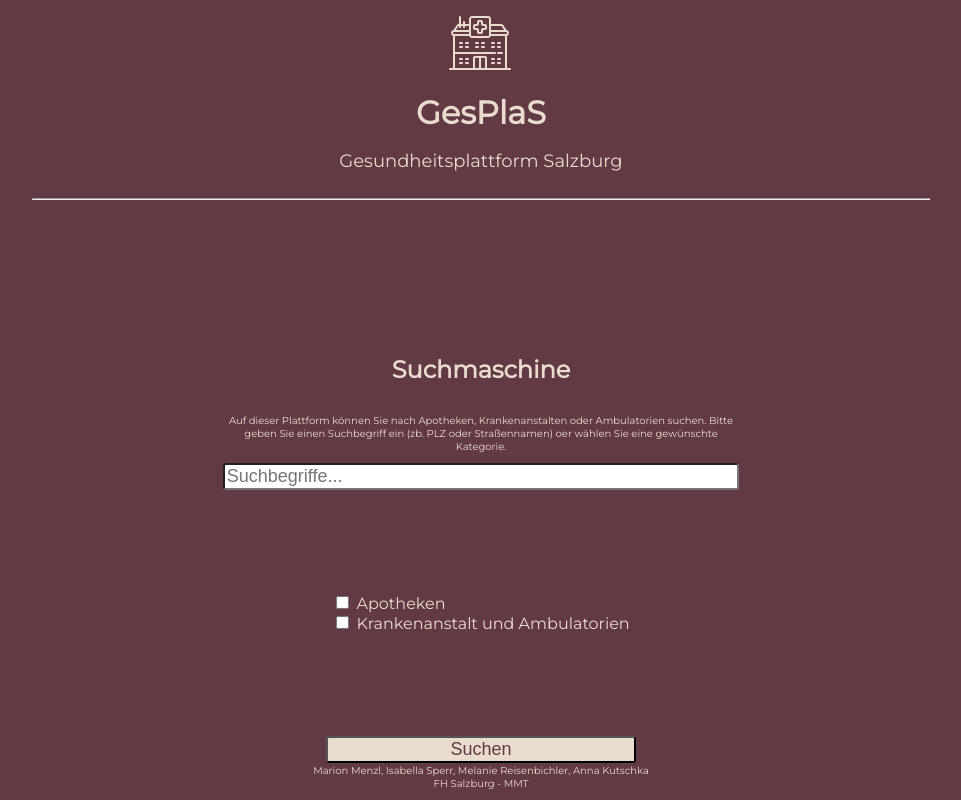
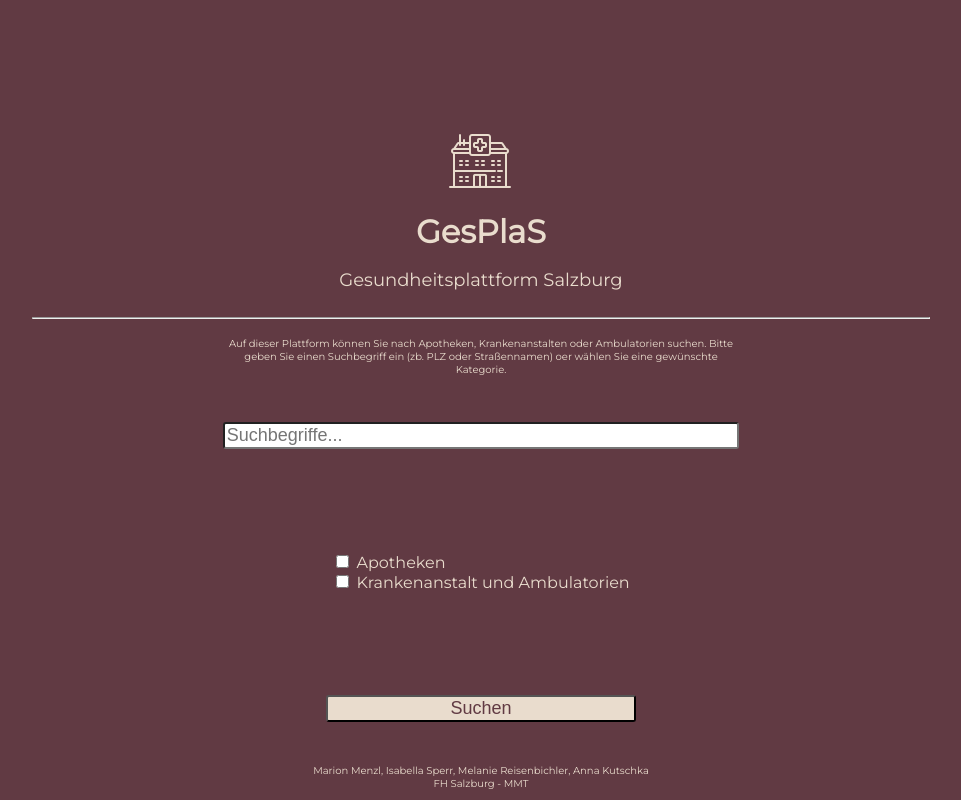
Before and after one commit to annakutschka/GesPlaS_SolrProjekt, a website: page Suchmaschine/public/index.html in a window 1280 px wide. Shown: the whole page, without its empty margins (167-1128 px from the left). Drawn offline with Linux system fonts and the light colour scheme.

Commit message:
Updated html structure

```diff
--- a/Suchmaschine/public/index.html
+++ b/Suchmaschine/public/index.html
@@ -4,17 +4,17 @@
         <link href="https://fonts.googleapis.com/css?family=Montserrat" rel="stylesheet">
     </head>
     <body>
-        <div class="headline">
-            <img src="./images/logo.png" >
-            <h1>GesPlaS</h1>
-            <p>Gesundheitsplattform Salzburg</p>
-            <hr>
-        </div>
         <div class="content">
+            <div class="headline">
+                <img src="./images/logo.png" >
+                <h1>GesPlaS</h1>
+                <p>Gesundheitsplattform Salzburg</p>
+                <hr>
+            </div>
             <div class="wrapper-search">
-                <h2>Suchmaschine</h2>
                 <p id="introduction">Auf dieser Plattform können Sie nach Apotheken, Krankenanstalten oder Ambulatorien suchen.
                     Bitte geben Sie einen Suchbegriff ein (zb. PLZ oder Straßennamen) oer wählen Sie eine gewünschte Kategorie.</p>
+                <p class="search-error"></p>
                 <input type="text" class="input-text" id="search-input" placeholder="Suchbegriffe...">
                 <div class="wrapper-filter">
                     <input type="checkbox" name="filter" id="filter-pharmacy">
```
